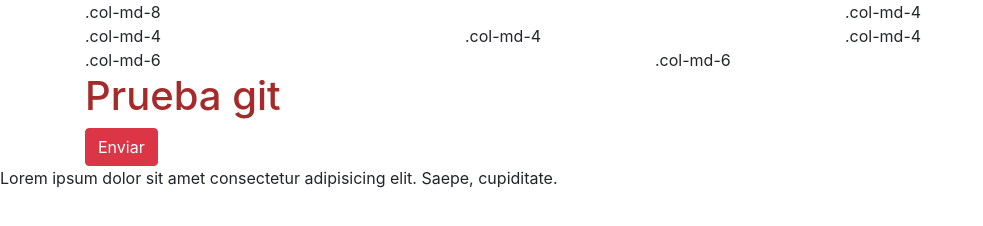
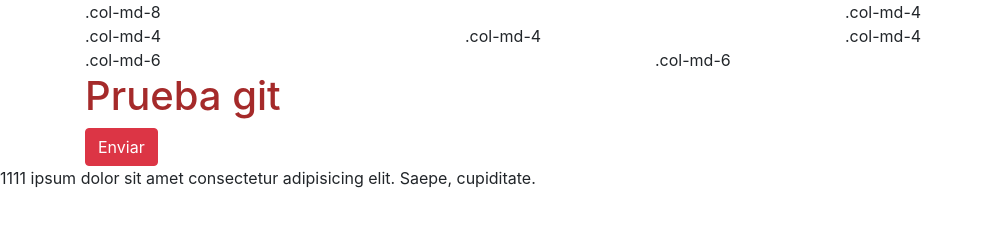
Before and after one commit to Megamaster-lag/gitHub02, a plain HTML site: page index.html in a window 1280 px wide. Shown: the whole page, without its empty margins (0-983 px from the left). Drawn offline with nearby package versions, Linux system fonts and the light colour scheme.

Commit message:
Agregue unos al principio

```diff
--- a/index.html
+++ b/index.html
@@ -27,7 +27,7 @@
           <div class="btn btn-danger">Enviar</div>
 
     </div>
-    <p>Lorem ipsum dolor sit amet consectetur adipisicing elit. Saepe, cupiditate.</p>
+    <p>1111 ipsum dolor sit amet consectetur adipisicing elit. Saepe, cupiditate.</p>
 
 
 </body>
```
